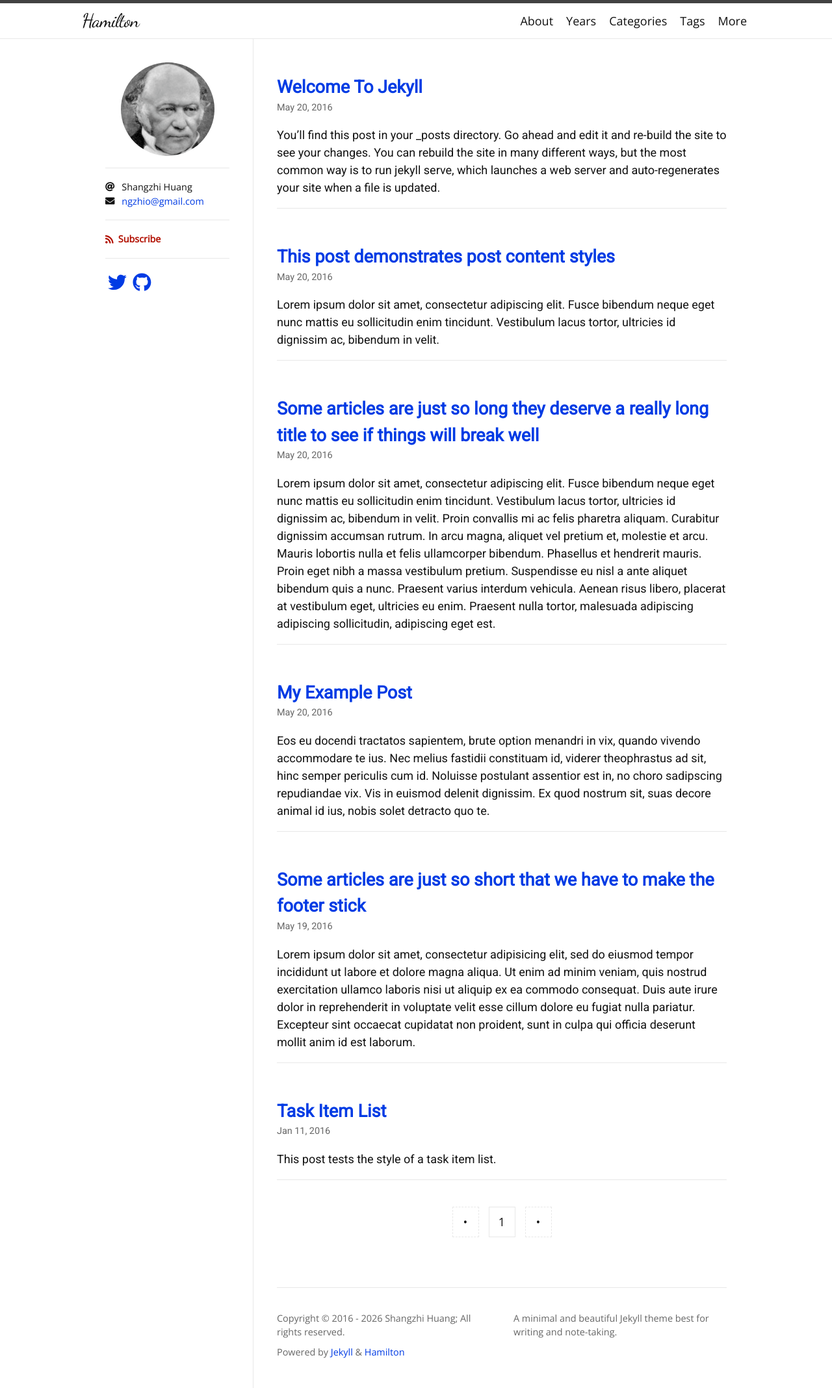
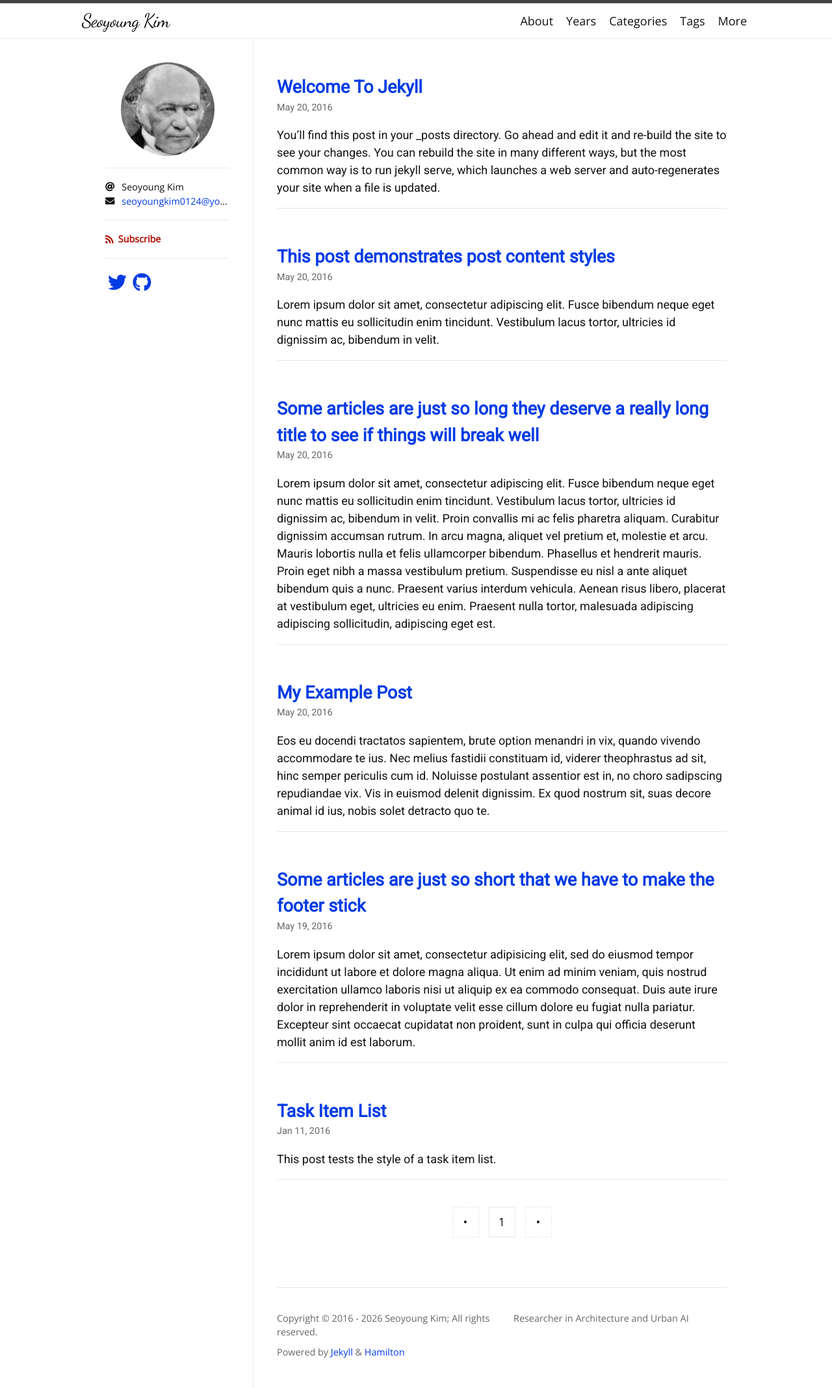
Before and after one commit to seoyoung-git/seoyoung-git.github.io, a Jekyll site: the page built from index.html, in a window 1280 px wide. Shown: the whole page at 65% size. Built offline with Jekyll 4.4.1, drawn with Linux system fonts in a browser that asks for light colours; nearby versions of some CDN libraries; some web fonts are replaced; the list of posts is cut into pages by our own code.

Commit message:
Modify config for author and social media updates
Updated author details and social links in the config.

```diff
--- a/_config.yml
+++ b/_config.yml
@@ -1,8 +1,12 @@
-title: Hamilton
-description: A minimal and beautiful Jekyll theme best for writing and note-taking.
-author: Shangzhi Huang
+title: Seoyoung Kim
+description: Researcher in Architecture and Urban AI
+author: Seoyoung Kim
 avatar: /logo.png
-email: ngzhio@gmail.com
+email: seoyoungkim0124@yonsei.ac.kr
+
+# 2. 필수 추가 항목 (원래 파일에 빠져있으므로 plugins 위에 추가 필요)
+url: "https://seoyoung-git.github.io"
+baseurl: ""
 
 plugins:
   - jekyll-seo-tag
@@ -29,15 +33,11 @@ exclude:
 
 # Jekyll SEO Tag (Optional)
 # =========================
-twitter:
-  username: ngzhio
-  card: summary
 logo: logo.png
 social:
-  name: Shangzhi Huang
+  name: Seoyoung Kim
   links:
-    - https://twitter.com/ngzhio
-    - https://www.facebook.com/ngzhio
-    - https://github.com/ngzhio
+    - https://github.com/seoyoung-git
+    - https://www.laudyonsei.com/
 google_site_verification: u4WXQl0Eu66rsQo2kRdCNx
 lang: en
```
